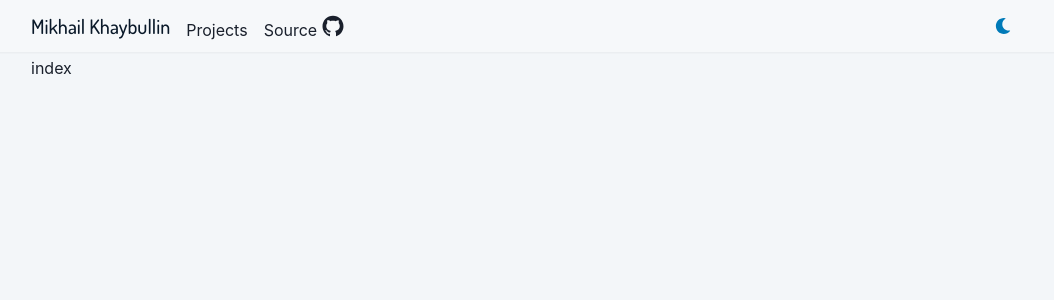
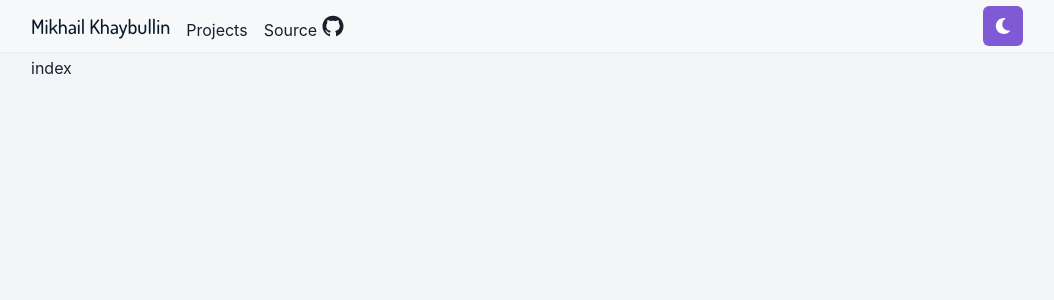
Before and after one commit to m1xa4kala/m1xa4kala-personal-website, a Next.js app: page / in a window 1280 px wide. Shown: the top 300 px of the page, without its empty margins (113-1167 px from the left). Built offline with nearby package versions, Linux system fonts and the light colour scheme.

Commit message:
animate toggle theme button

```diff
--- a/components/ColorModeSwitcher.js
+++ b/components/ColorModeSwitcher.js
@@ -1,20 +1,28 @@
 import { FaSun, FaMoon } from 'react-icons/fa'
 import { IconButton, useColorMode, useColorModeValue } from '@chakra-ui/react'
+import { motion, AnimatePresence } from 'framer-motion'
 
 const ColorModeSwitcher = () => {
   const { toggleColorMode } = useColorMode()
 
-  const icon = useColorModeValue(<FaMoon />, <FaSun />)
-
   return (
-    <IconButton
-      size='md'
-      variant='ghost'
-      colorScheme={useColorModeValue('telegram', 'orange')}
-      onClick={toggleColorMode}
-      icon={icon}
-      aria-label='toggle-theme'
-    ></IconButton>
+    <AnimatePresence exitBeforeEnter initial={false}>
+      <motion.div
+        style={{ display: 'inline-block' }}
+        key={useColorModeValue('light', 'dark')}
+        initial={{ y: -20, opacity: 0 }}
+        animate={{ y: 0, opacity: 1 }}
+        exit={{ y: 20, opacity: 0 }}
+        transition={{ duration: 0.3 }}
+      >
+        <IconButton
+          aria-label='Toggle theme'
+          colorScheme={useColorModeValue('purple', 'orange')}
+          icon={useColorModeValue(<FaMoon />, <FaSun />)}
+          onClick={toggleColorMode}
+        ></IconButton>
+      </motion.div>
+    </AnimatePresence>
   )
 }
 
```
